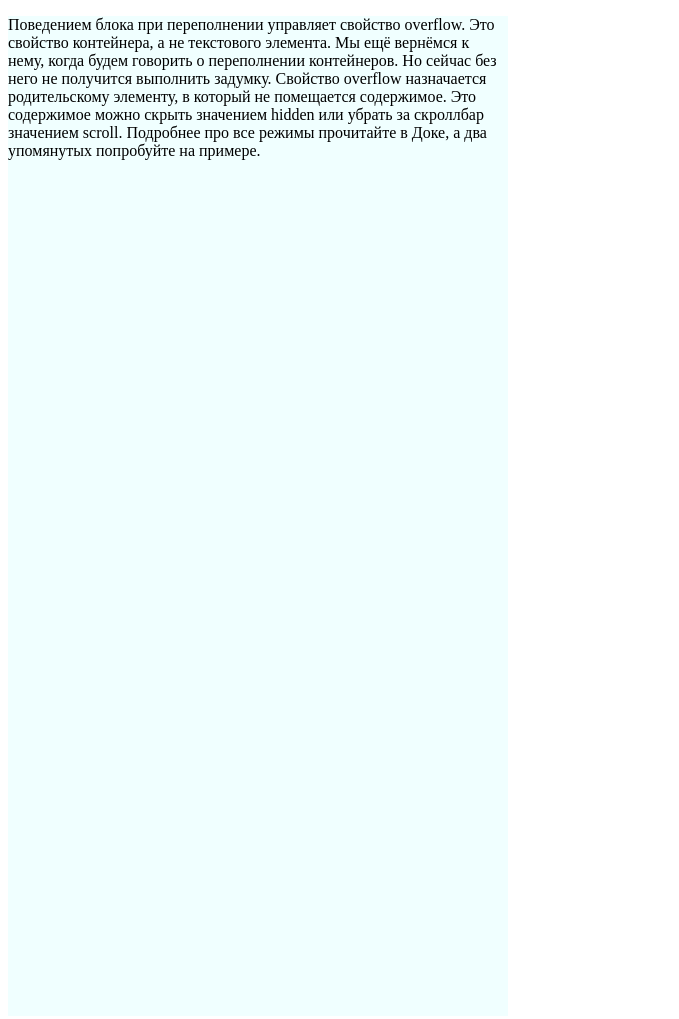
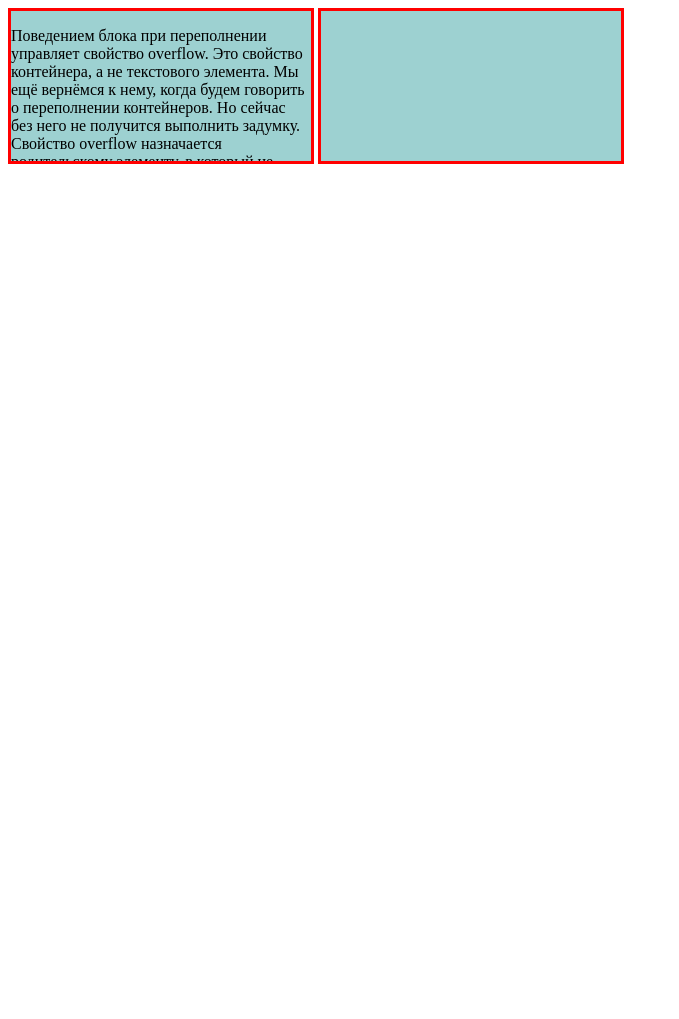
Before and after one commit to VitaliyLankov/second-project, a plain HTML site: page index.html in a window 1280 px wide. Shown: the whole page, without its empty margins (0-679 px from the left). After the commit the page ends 800 px from the top, so only its background shows below. Drawn offline with Linux system fonts and the light colour scheme.

Commit message:
added some styles

```diff
--- a/index.html
+++ b/index.html
@@ -8,7 +8,7 @@
 </head>
 <body>
   <setion>
-    <div class="block">
+    <div class="block first">
       <p>Поведением блока при переполнении управляет свойство  overflow. Это свойство контейнера, а не текстового элемента. Мы ещё вернёмся к нему, когда будем говорить о переполнении контейнеров. Но сейчас без него не получится выполнить задумку.
 Свойство overflow назначается родительскому элементу, в который не помещается содержимое. Это содержимое можно скрыть значением hidden или убрать за скроллбар значением scroll. Подробнее про все режимы прочитайте в Доке, а два упомянутых попробуйте на примере.</p>
     </div>
--- a/style.css
+++ b/style.css
@@ -1,5 +1,12 @@
 .block {
-  width: 500px;
-  height: 500px;
-  background-color: azure;
+  width: 300px;
+  height: 150px;
+  background-color: rgb(157, 209, 209);
+  border: solid 3px red;
+  display: inline-block;
+  vertical-align: top;
 }
+
+.first {
+  overflow: hidden;
+}
```
